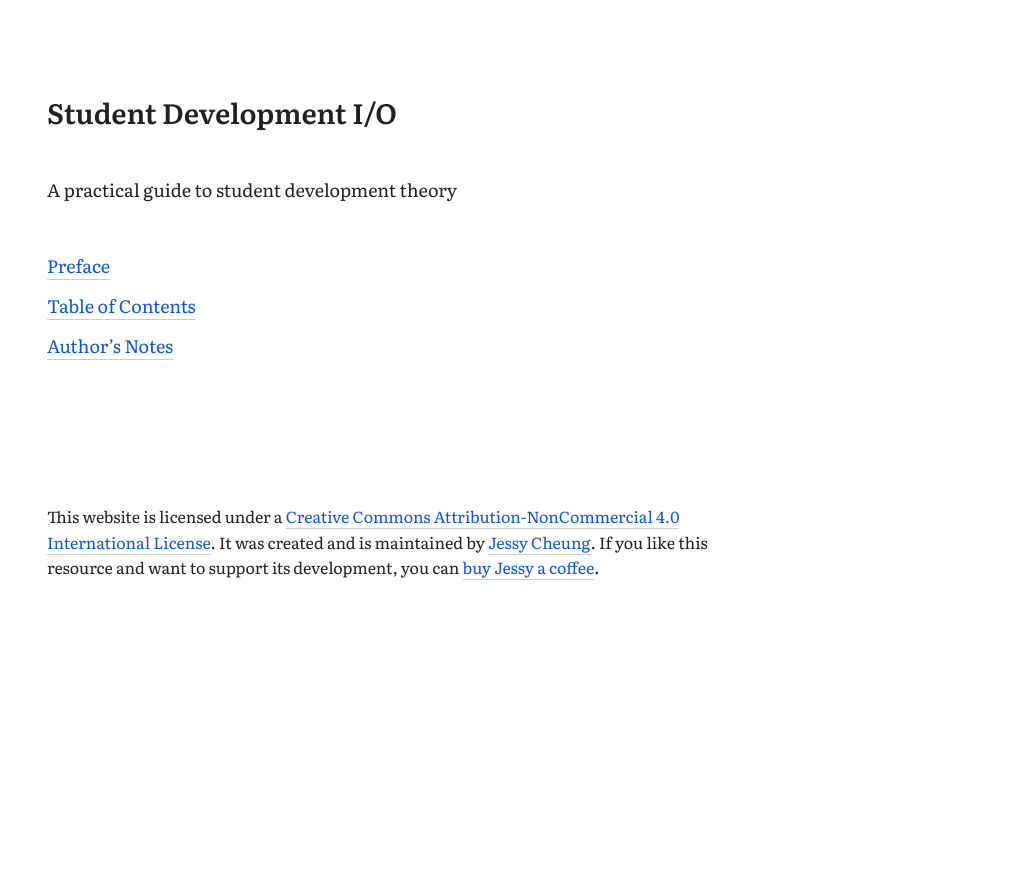
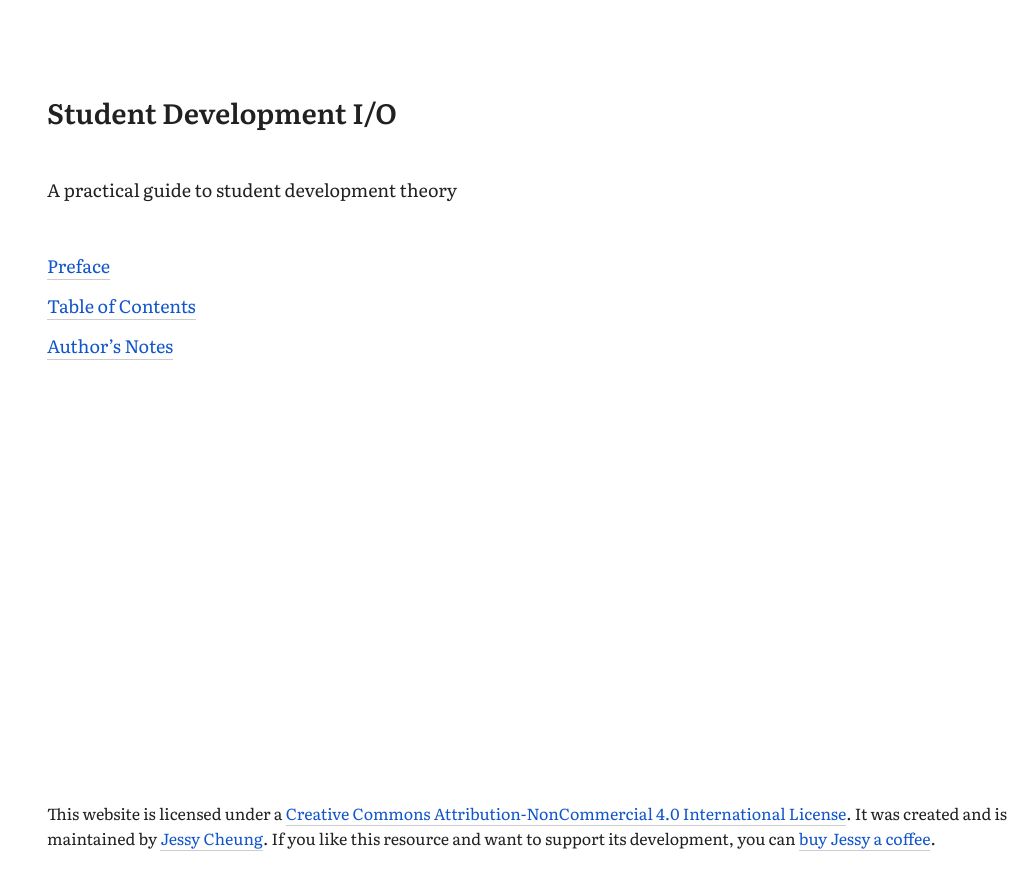
Before and after one commit to jl-c/jl-c.github.io, a Jekyll site: the page built from cover.html, in a window 1280 px wide. Shown: the top 890 px of the page, without its empty margins (257-1280 px from the left). Built offline with Jekyll 4.4.1, drawn with Linux system fonts in a browser that asks for light colours.

Commit message:
Update footer.html

```diff
--- a/_includes/footer.html
+++ b/_includes/footer.html
@@ -1,2 +1,2 @@
-<p style=margin-top:9rem;font-size:1rem;line-height:1.6rem>This website is licensed under a <a rel="license" href="http://creativecommons.org/licenses/by-nc/4.0/">Creative Commons Attribution-NonCommercial 4.0 International License</a>. It was created and is maintained by <a href="http://www.github.io/jl-c">Jessy Cheung</a>. If you like this resource and want to support its development, you can <a href=#>buy Jessy a coffee</a>.
+<p style=position:fixed;bottom:0px;margin-top:9rem;font-size:1rem;line-height:1.6rem>This website is licensed under a <a rel="license" href="http://creativecommons.org/licenses/by-nc/4.0/">Creative Commons Attribution-NonCommercial 4.0 International License</a>. It was created and is maintained by <a href="http://www.github.io/jl-c">Jessy Cheung</a>. If you like this resource and want to support its development, you can <a href=#>buy Jessy a coffee</a>.
 </p>
```
